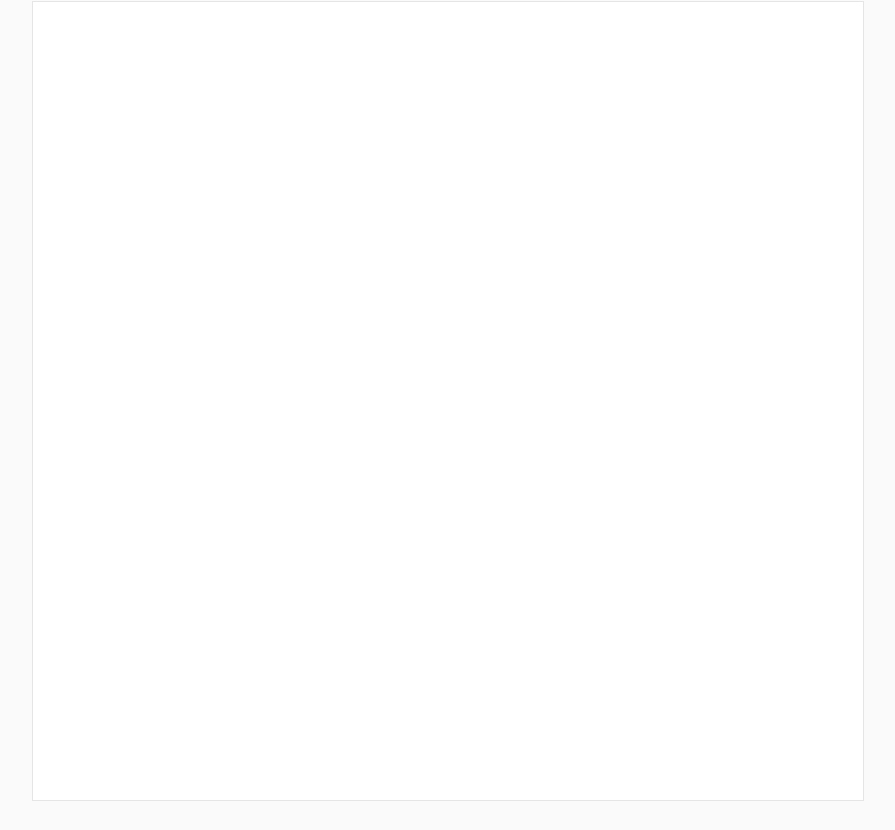
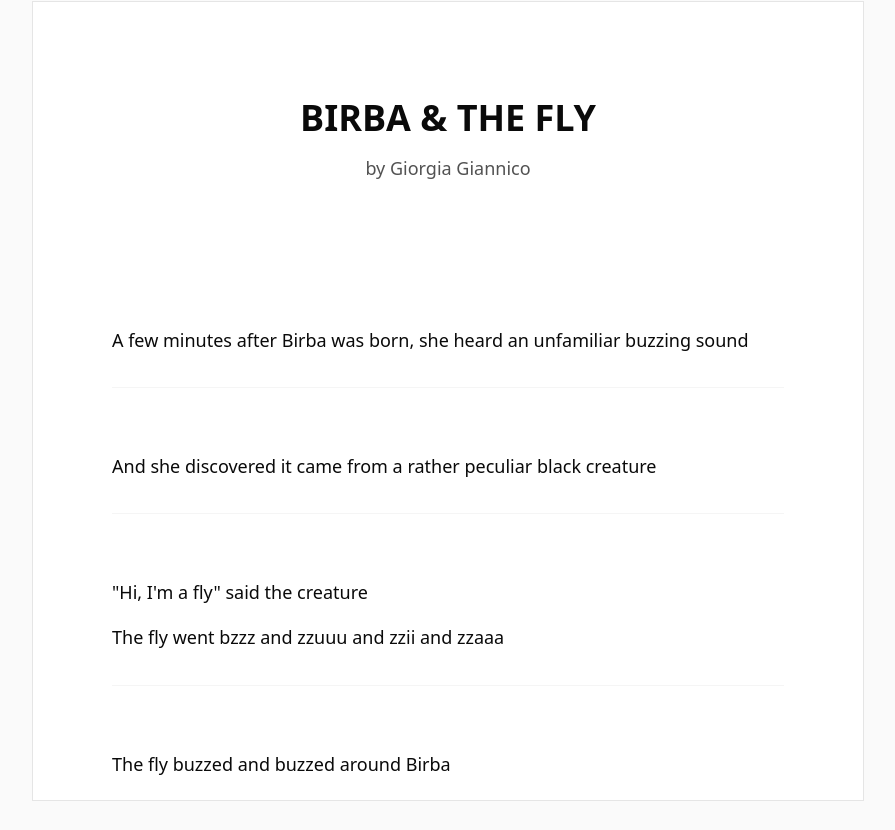
Before and after one commit to ggiann02/gg-portfolio, a Next.js app: page /projects/birba-and-the-fly in a window 1280 px wide. Shown: the part 1210-2040 px from the top of the page, without its empty margins (192-1087 px from the left). Built offline with nearby package versions, Linux system fonts and the light colour scheme; a web font is replaced by a local one.

Commit message:
feat: replace PDF iframe with HTML book viewer
Switch to scrollable HTML for better reliability and UX.

#VERCEL_SKIP

Co-authored-by: Giorgia Giannico <98542000+ggiann02@users.noreply.github.com>

```diff
--- a/app/projects/[slug]/page.tsx
+++ b/app/projects/[slug]/page.tsx
@@ -60,8 +60,96 @@ export default function ProjectPage({ params }: ProjectPageProps) {
         {project.id === "birba-and-the-fly" && (
           <div className="mb-12">
             <h2 className="font-martian text-2xl font-bold text-black mb-6">Read the Book</h2>
-            <div className="relative w-full h-[800px] border border-neutral-200 bg-white overflow-hidden">
-              <iframe src="/birba-and-the-fly.pdf" className="w-full h-full" title="Birba and the Fly Book" />
+            <div className="relative w-full max-h-[800px] border border-neutral-200 bg-white overflow-y-auto p-8">
+              <div className="max-w-2xl mx-auto space-y-12 font-ibm">
+                {/* Title Page */}
+                <div className="text-center py-16">
+                  <h1 className="font-martian text-4xl font-bold mb-4">BIRBA & THE FLY</h1>
+                  <p className="text-lg text-neutral-600">by Giorgia Giannico</p>
+                </div>
+
+                {/* Story Pages */}
+                <div className="space-y-8">
+                  <div className="py-8 border-b border-neutral-100">
+                    <p className="text-lg leading-relaxed">
+                      A few minutes after Birba was born, she heard an unfamiliar buzzing sound
+                    </p>
+                  </div>
+
+                  <div className="py-8 border-b border-neutral-100">
+                    <p className="text-lg leading-relaxed">
+                      And she discovered it came from a rather peculiar black creature
+                    </p>
+                  </div>
+
+                  <div className="py-8 border-b border-neutral-100">
+                    <p className="text-lg leading-relaxed">"Hi, I'm a fly" said the creature</p>
+                    <p className="text-lg leading-relaxed mt-4">The fly went bzzz and zzuuu and zzii and zzaaa</p>
+                  </div>
+
+                  <div className="py-8 border-b border-neutral-100">
+                    <p className="text-lg leading-relaxed">The fly buzzed and buzzed around Birba</p>
+                  </div>
+
+                  <div className="py-8 border-b border-neutral-100">
+                    <p className="text-lg leading-relaxed">When suddenly she got an idea...</p>
+                  </div>
+
+                  <div className="py-8 border-b border-neutral-100">
+                    <p className="text-2xl font-bold text-center">THE FLY LOOKED REALLY TASTY!</p>
+                  </div>
+
+                  <div className="py-8 border-b border-neutral-100">
+                    <p className="text-lg leading-relaxed">so she crawled and jumped</p>
+                  </div>
+
+                  <div className="py-8 border-b border-neutral-100">
+                    <p className="text-lg leading-relaxed">and leapt and flew...</p>
+                  </div>
+
+                  <div className="py-8 border-b border-neutral-100">
+                    <p className="text-lg leading-relaxed">... and fell.</p>
+                  </div>
+
+                  <div className="py-8 border-b border-neutral-100">
+                    <p className="text-lg leading-relaxed">The fly was far too smart for Birba to keep up.</p>
+                  </div>
+
+                  <div className="py-8 border-b border-neutral-100">
+                    <p className="text-lg leading-relaxed">"That's it. I'm over it." Said Birba</p>
+                  </div>
+
+                  <div className="py-8 border-b border-neutral-100">
+                    <p className="text-lg leading-relaxed">
+                      One summer afternoon, while Birba was napping in the golden warmth of the sun,
+                    </p>
+                  </div>
+
+                  <div className="py-8 border-b border-neutral-100">
+                    <p className="text-lg leading-relaxed">a familiar pair of wings rested on her nose.</p>
+                  </div>
+
+                  <div className="py-8 border-b border-neutral-100">
+                    <p className="text-lg leading-relaxed">and in one swift movement ...</p>
+                  </div>
+
+                  <div className="py-8 border-b border-neutral-100">
+                    <p className="text-2xl font-bold text-center">SHE SLURPED THE FLY UP!</p>
+                  </div>
+
+                  <div className="py-8 border-b border-neutral-100">
+                    <p className="text-lg leading-relaxed">"That was easy! I can finally rest now." Thought Birba</p>
+                  </div>
+
+                  <div className="py-8 border-b border-neutral-100">
+                    <p className="text-lg leading-relaxed">So she fell into a deep, deep slumber</p>
+                  </div>
+
+                  <div className="py-8">
+                    <p className="text-lg leading-relaxed text-center">The deepest slumber of them all.</p>
+                  </div>
+                </div>
+              </div>
             </div>
           </div>
         )}
```
